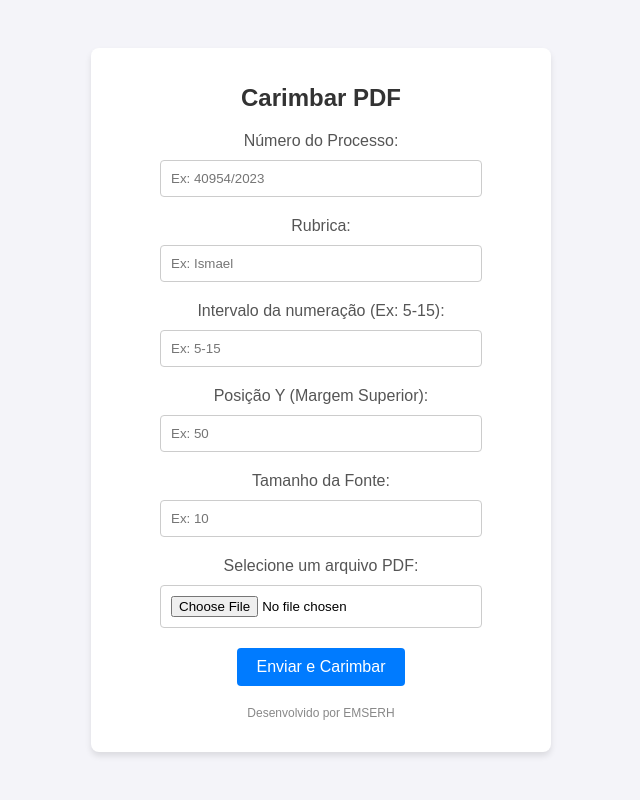
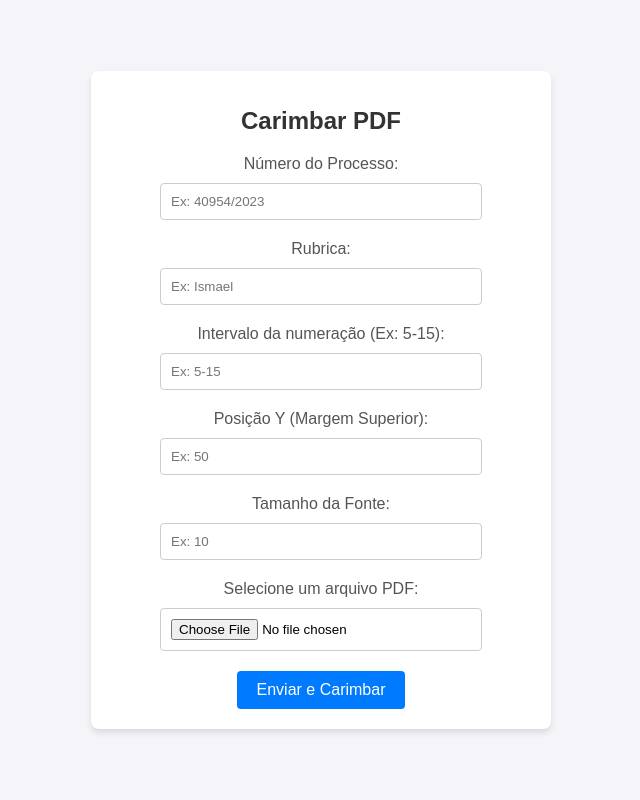
Before and after one commit to janabmatos/Paginacao-Processo, a Django app: page / in a window 1280 px wide. Shown: the whole page, without its empty margins (319-959 px from the left). Run offline with Django 5.2, Linux system fonts and the light colour scheme.

Commit message:
remove footer section from carimbar_pdf.html template

```diff
--- a/paginacao_processo_app/paginacao_processo_app/Templates/carimbar_pdf.html
+++ b/paginacao_processo_app/paginacao_processo_app/Templates/carimbar_pdf.html
@@ -97,9 +97,6 @@
 
             <button type="submit">Enviar e Carimbar</button>
         </form>
-        <div class="footer">
-            <p>Desenvolvido por EMSERH</p>
-        </div>
     </div>
 </body>
 </html>
```
